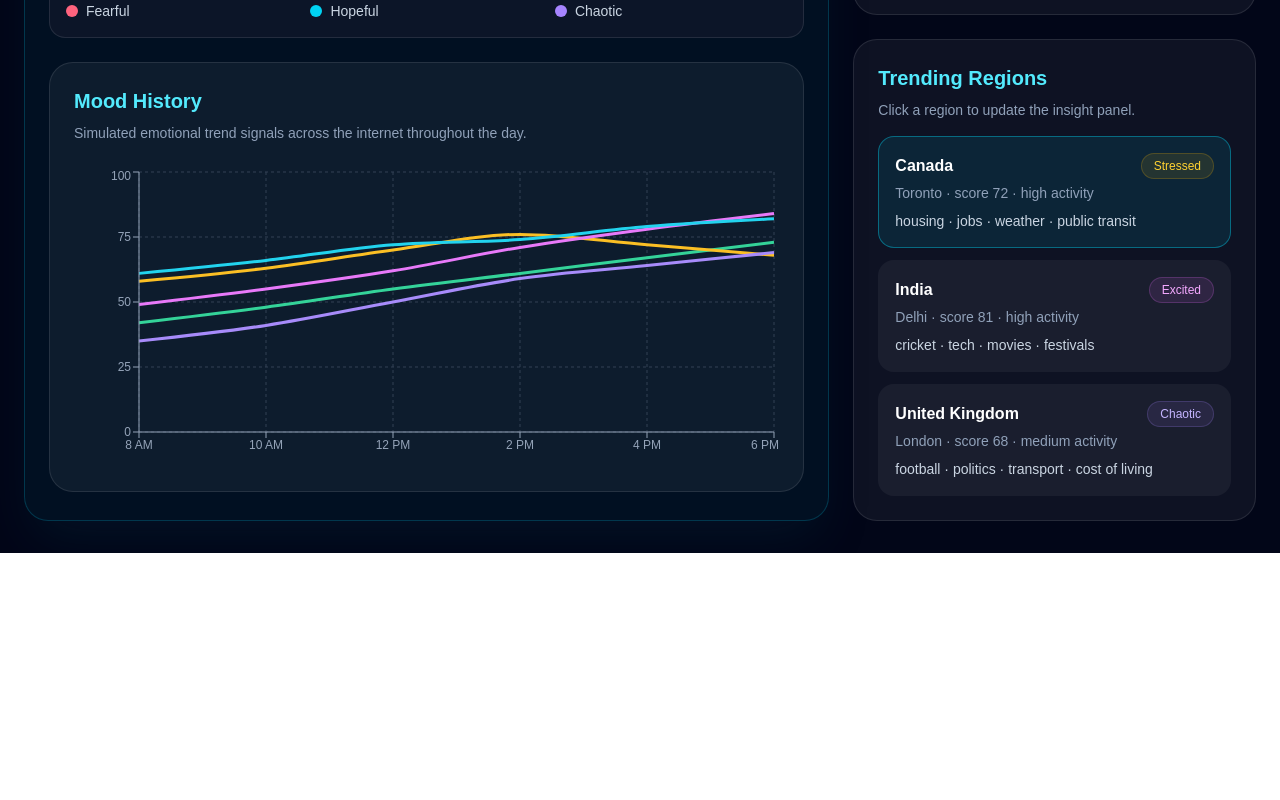
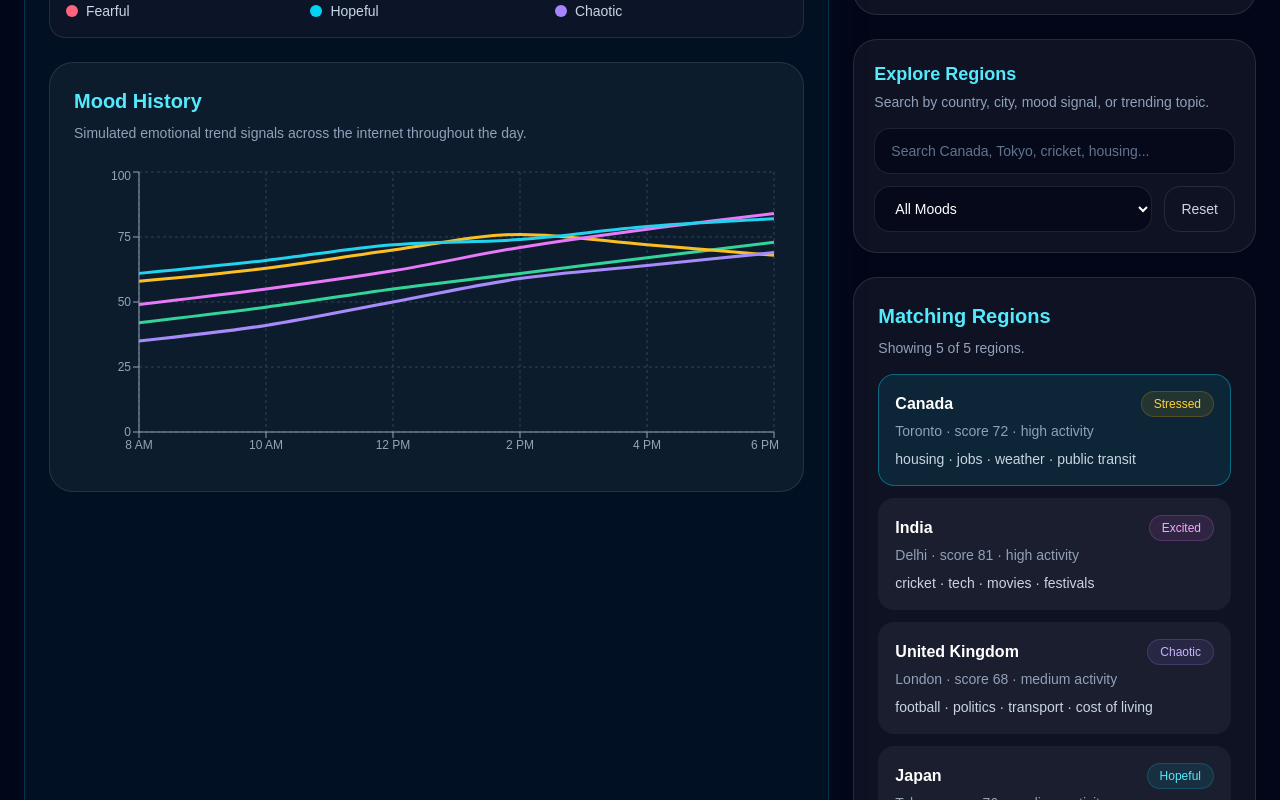
Before and after one commit to ashavsingh47/internet-mood-map, a Next.js app: page /dashboard in a window 1280 px wide. Shown: the part 1060-1860 px from the top of the page. Before the commit the page ends 1613 px from the top, so only its background shows below. Built offline with nearby package versions, Linux system fonts and the light colour scheme.

Commit message:
Add region search and mood filters

```diff
--- a/app/dashboard/page.tsx
+++ b/app/dashboard/page.tsx
@@ -1,12 +1,14 @@
 "use client";
+
+import { useEffect, useState } from "react";
 import { MoodHistoryChart } from "@/components/Dashboard/MoodHistoryChart";
-import { useState } from "react";
 import { RegionCard } from "@/components/Dashboard/RegionCard";
+import { RegionFilters } from "@/components/Dashboard/RegionFilters";
 import { RegionInsight } from "@/components/Dashboard/RegionInsight";
 import { StatCard } from "@/components/Dashboard/StatCard";
 import { MoodLegend } from "@/components/Map/MoodLegend";
 import { MoodMapWrapper } from "@/components/Map/MoodMapWrapper";
-import { mockMoodData, mockMoodHistory } from "@/data/mockMoodData";
+import { mockMoodData, mockMoodHistory, type Mood } from "@/data/mockMoodData";
 import { moodStyles } from "@/lib/moodStyles";
 import {
   formatMoodLabel,
@@ -14,14 +16,33 @@
   getMostCommonMood,
 } from "@/lib/moodUtils";
 
+type MoodFilter = Mood | "all";
+
 export default function DashboardPage() {
-  const topRegions = mockMoodData.slice(0, 3);
-
   const [selectedRegionId, setSelectedRegionId] = useState(mockMoodData[0].id);
+  const [searchQuery, setSearchQuery] = useState("");
+  const [selectedMood, setSelectedMood] = useState<MoodFilter>("all");
 
   const selectedRegion =
     mockMoodData.find((region) => region.id === selectedRegionId) ??
     mockMoodData[0];
+
+  const filteredRegions = mockMoodData.filter((region) => {
+    const searchText = searchQuery.toLowerCase().trim();
+
+    const matchesSearch =
+      searchText.length === 0 ||
+      region.country.toLowerCase().includes(searchText) ||
+      region.city.toLowerCase().includes(searchText) ||
+      region.mood.toLowerCase().includes(searchText) ||
+      region.trendingTopics.some((topic) =>
+        topic.toLowerCase().includes(searchText),
+      );
+
+    const matchesMood = selectedMood === "all" || region.mood === selectedMood;
+
+    return matchesSearch && matchesMood;
+  });
 
   const globalMood = getMostCommonMood(mockMoodData);
   const averageMoodScore = getAverageMoodScore(mockMoodData);
@@ -30,6 +51,20 @@
   const highActivityRegions = mockMoodData.filter((region) => {
     return region.activityLevel === "high";
   });
+  useEffect(() => {
+    const selectedRegionIsVisible = filteredRegions.some((region) => {
+      return region.id === selectedRegionId;
+    });
+
+    if (!selectedRegionIsVisible && filteredRegions.length > 0) {
+      setSelectedRegionId(filteredRegions[0].id);
+    }
+  }, [filteredRegions, selectedRegionId]);
+  function handleResetFilters() {
+    setSearchQuery("");
+    setSelectedMood("all");
+    setSelectedRegionId(mockMoodData[0].id);
+  }
 
   return (
     <main className="min-h-screen bg-slate-950 text-white">
@@ -96,13 +131,14 @@
 
             <div className="h-[460px] overflow-hidden rounded-2xl border border-white/10 bg-slate-900/80">
               <MoodMapWrapper
-                regions={mockMoodData}
+                regions={filteredRegions}
                 selectedRegionId={selectedRegionId}
                 onRegionSelect={setSelectedRegionId}
-              />{" "}
+              />
             </div>
 
             <MoodLegend />
+
             <div className="mt-6">
               <MoodHistoryChart data={mockMoodHistory} />
             </div>
@@ -132,24 +168,45 @@
 
             <RegionInsight region={selectedRegion} />
 
+            <RegionFilters
+              searchQuery={searchQuery}
+              selectedMood={selectedMood}
+              onSearchChange={setSearchQuery}
+              onMoodChange={setSelectedMood}
+              onReset={handleResetFilters}
+            />
+
             <div className="rounded-3xl border border-white/10 bg-white/5 p-6">
+              <div className="flex items-center justify-between gap-3">
+                <div>
                   <h2 className="text-xl font-semibold text-cyan-300">
-                Trending Regions
+                    Matching Regions
                   </h2>
 
                   <p className="mt-2 text-sm text-slate-400">
-                Click a region to update the insight panel.
+                    Showing {filteredRegions.length} of {mockMoodData.length}{" "}
+                    regions.
                   </p>
+                </div>
+              </div>
 
               <div className="mt-4 space-y-3">
-                {topRegions.map((region) => (
+                {filteredRegions.length > 0 ? (
+                  filteredRegions.map((region) => (
                     <RegionCard
                       key={region.id}
                       region={region}
                       isSelected={region.id === selectedRegionId}
                       onClick={() => setSelectedRegionId(region.id)}
                     />
-                ))}
+                  ))
+                ) : (
+                  <div className="rounded-2xl border border-white/10 bg-slate-900/70 p-4">
+                    <p className="text-sm text-slate-400">
+                      No regions match your current search or mood filter.
+                    </p>
+                  </div>
+                )}
               </div>
             </div>
           </div>
--- /dev/null
+++ b/components/Dashboard/RegionFilters.tsx
@@ -0,0 +1,75 @@
+import type { Mood } from "@/data/mockMoodData";
+
+type MoodFilter = Mood | "all";
+
+type RegionFiltersProps = {
+  searchQuery: string;
+  selectedMood: MoodFilter;
+  onSearchChange: (value: string) => void;
+  onMoodChange: (value: MoodFilter) => void;
+  onReset: () => void;
+};
+
+const moodOptions: MoodFilter[] = [
+  "all",
+  "happy",
+  "angry",
+  "sad",
+  "stressed",
+  "excited",
+  "confused",
+  "fearful",
+  "hopeful",
+  "chaotic",
+];
+
+export function RegionFilters({
+  searchQuery,
+  selectedMood,
+  onSearchChange,
+  onMoodChange,
+  onReset,
+}: RegionFiltersProps) {
+  return (
+    <div className="rounded-3xl border border-white/10 bg-white/5 p-5">
+      <div className="mb-4">
+        <h2 className="text-lg font-semibold text-cyan-300">Explore Regions</h2>
+
+        <p className="mt-1 text-sm text-slate-400">
+          Search by country, city, mood signal, or trending topic.
+        </p>
+      </div>
+
+      <div className="space-y-3">
+        <input
+          value={searchQuery}
+          onChange={(event) => onSearchChange(event.target.value)}
+          placeholder="Search Canada, Tokyo, cricket, housing..."
+          className="w-full rounded-2xl border border-white/10 bg-slate-950/70 px-4 py-3 text-sm text-white outline-none transition placeholder:text-slate-500 focus:border-cyan-400/60"
+        />
+
+        <div className="grid gap-3 sm:grid-cols-[1fr_auto]">
+          <select
+            value={selectedMood}
+            onChange={(event) => onMoodChange(event.target.value as MoodFilter)}
+            className="w-full rounded-2xl border border-white/10 bg-slate-950/70 px-4 py-3 text-sm capitalize text-white outline-none transition focus:border-cyan-400/60"
+          >
+            {moodOptions.map((mood) => (
+              <option key={mood} value={mood} className="bg-slate-950">
+                {mood === "all" ? "All moods" : mood}
+              </option>
+            ))}
+          </select>
+
+          <button
+            type="button"
+            onClick={onReset}
+            className="rounded-2xl border border-white/10 px-4 py-3 text-sm font-medium text-slate-300 transition hover:bg-white/10 hover:text-white"
+          >
+            Reset
+          </button>
+        </div>
+      </div>
+    </div>
+  );
+}
```
Lines whose indentation alone changed are shown as unchanged.
